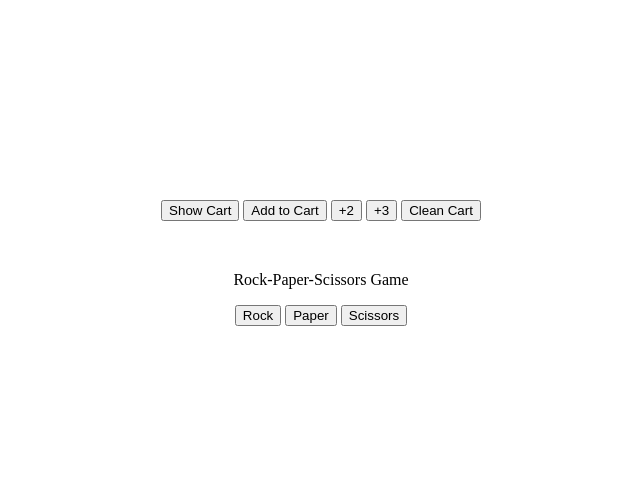
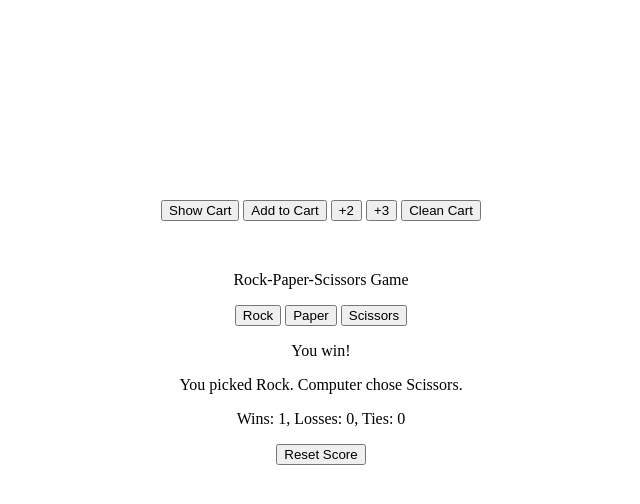
Before and after one commit to s4smily/js_project, a plain HTML site: page index.html in a window 1280 px wide. Both pictures are taken after a click on the button "Rock". Shown: the whole page, without its empty margins (319-959 px from the left). Drawn offline with Linux system fonts and the light colour scheme.

Commit message:
updated again

```diff
--- a/index.html
+++ b/index.html
@@ -49,6 +49,27 @@
       <button onclick="playGame('Paper');">Paper</button>
 
       <button onclick="playGame('Scissors');">Scissors</button>
+
+      <p class="js-result"></p>
+
+      <p class="js-moves"></p>
+
+      <p class="js-score"></p>
+
+      <button
+        onclick="
+
+
+        score.wins = 0;
+        score.losses = 0;
+        score.ties = 0;
+        localStorage.removeItem('score');
+        updateScoreElement()
+
+      "
+      >
+        Reset Score
+      </button>
     </section>
     <!--  -->
 
@@ -58,6 +79,23 @@
       // -----
 
       // Assignment - 2
+
+      let score = JSON.parse(localStorage.getItem("score")) || {
+        wins: 0,
+        losses: 0,
+        ties: 0,
+      };
+
+      updateScoreElement();
+
+      /*if (score === null) {
+        score = {
+          wins: 0,
+          losses: 0,
+          ties: 0,
+        };
+      }*/
+
       function playGame(playerMove) {
         const computerChoice = pickComputerMove();
         let result = "";
@@ -80,7 +118,7 @@
           }
         } else if (playerMove === "Rock") {
           if (computerChoice === "Rock") {
-            result = "It's a tie";
+            result = "It's a tie!";
           } else if (computerChoice === "Paper") {
             result = "You lose!";
           } else if (computerChoice === "Scissors") {
@@ -88,9 +126,28 @@
           }
         }
 
-        alert(
-          `You picked ${playerMove}. Computer chose ${computerChoice}. So, ${result}.`
-        );
+        if (result === "You win!") {
+          score.wins += 1;
+        } else if (result === "You lose!") {
+          score.losses += 1;
+        } else if (result === "It's a tie!") {
+          score.ties += 1;
+        }
+
+        localStorage.setItem("score", JSON.stringify(score));
+
+        updateScoreElement();
+
+        document.querySelector(".js-result").innerHTML = result;
+        document.querySelector(
+          ".js-moves"
+        ).innerHTML = `You picked ${playerMove}. Computer chose ${computerChoice}.`;
+      }
+
+      function updateScoreElement() {
+        document.querySelector(".js-score").innerHTML = `Wins: ${score.wins},
+          Losses: ${score.losses},
+          Ties: ${score.ties}`;
       }
 
       function pickComputerMove() {
```
Also changed, not shown: amazon.html (added, +9 -0 lines).
